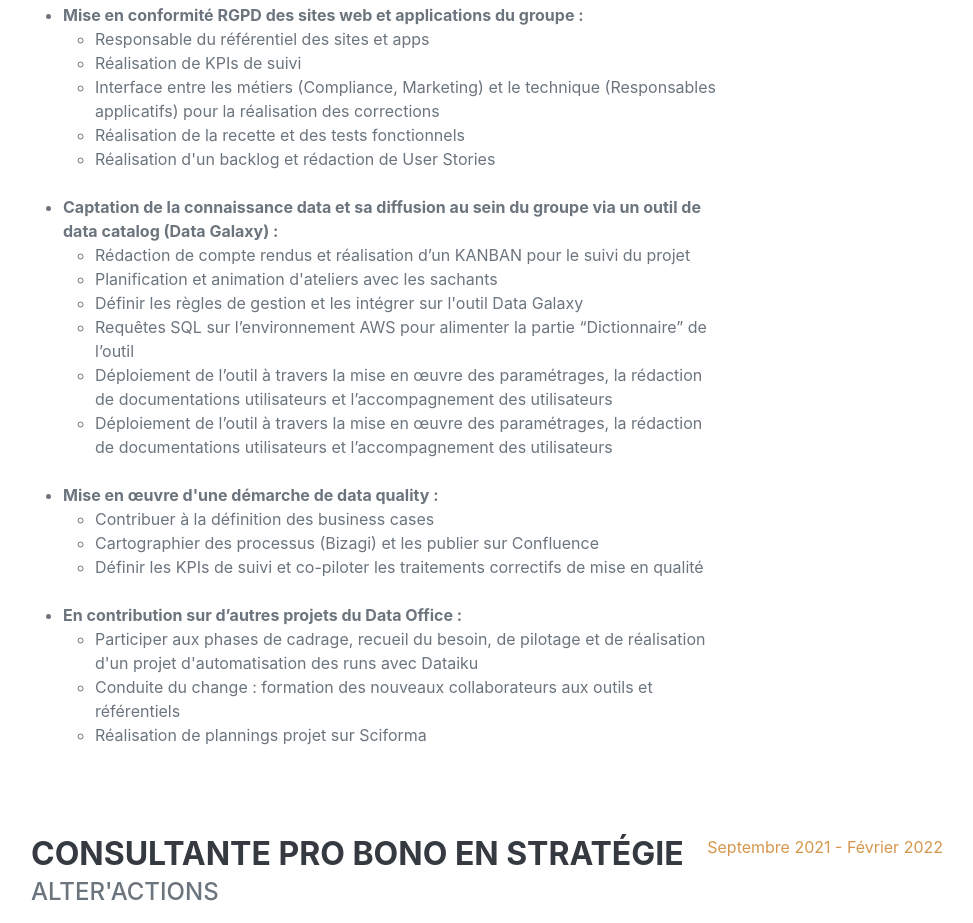
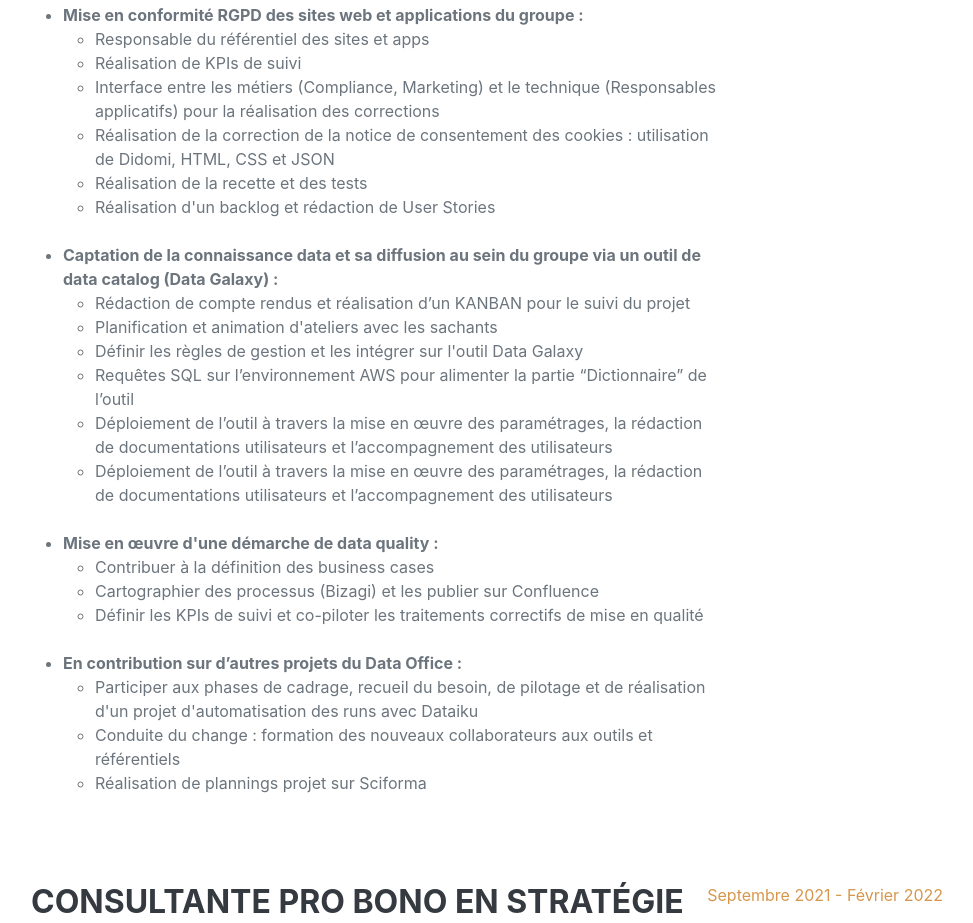
Before and after one commit to rGUETIB/rGUETIB.github.io, a plain HTML site: page index.html in a window 1280 px wide. Shown: the part 1277-2200 px from the top of the page, without its empty margins (289-1262 px from the left). Drawn offline with nearby package versions, Linux system fonts and the light colour scheme; a web font is replaced by a local one.

Commit message:
index.html

```diff
--- a/index.html
+++ b/index.html
@@ -94,7 +94,10 @@
                                     applicatifs) pour la réalisation des corrections
                                 </li>
                                 <li>
-                                    Réalisation de la recette et des tests fonctionnels
+                                    Réalisation de la correction de la notice de consentement des cookies : utilisation de Didomi, HTML, CSS et JSON
+                                </li>
+                                <li>
+                                    Réalisation de la recette et des tests
                                 </li>
                                 <li>
                                     Réalisation d'un backlog et rédaction de User Stories
```
